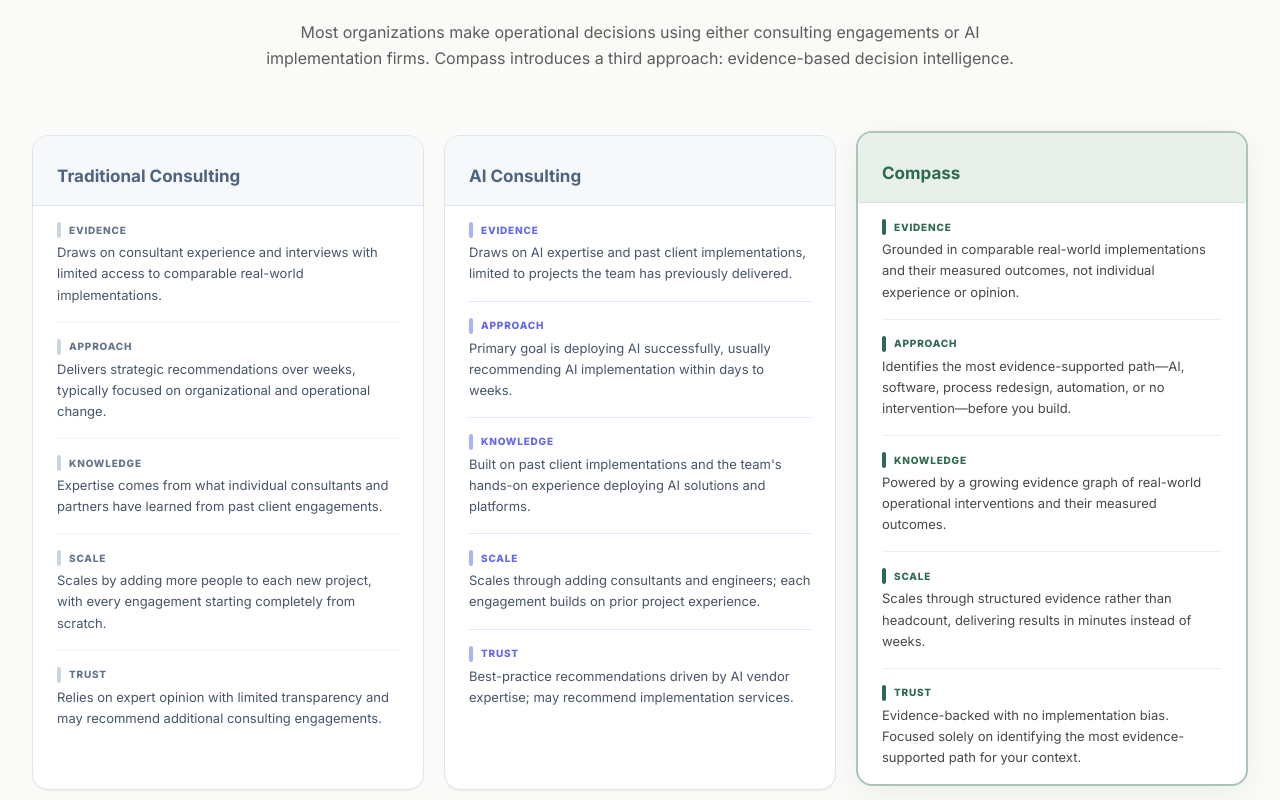
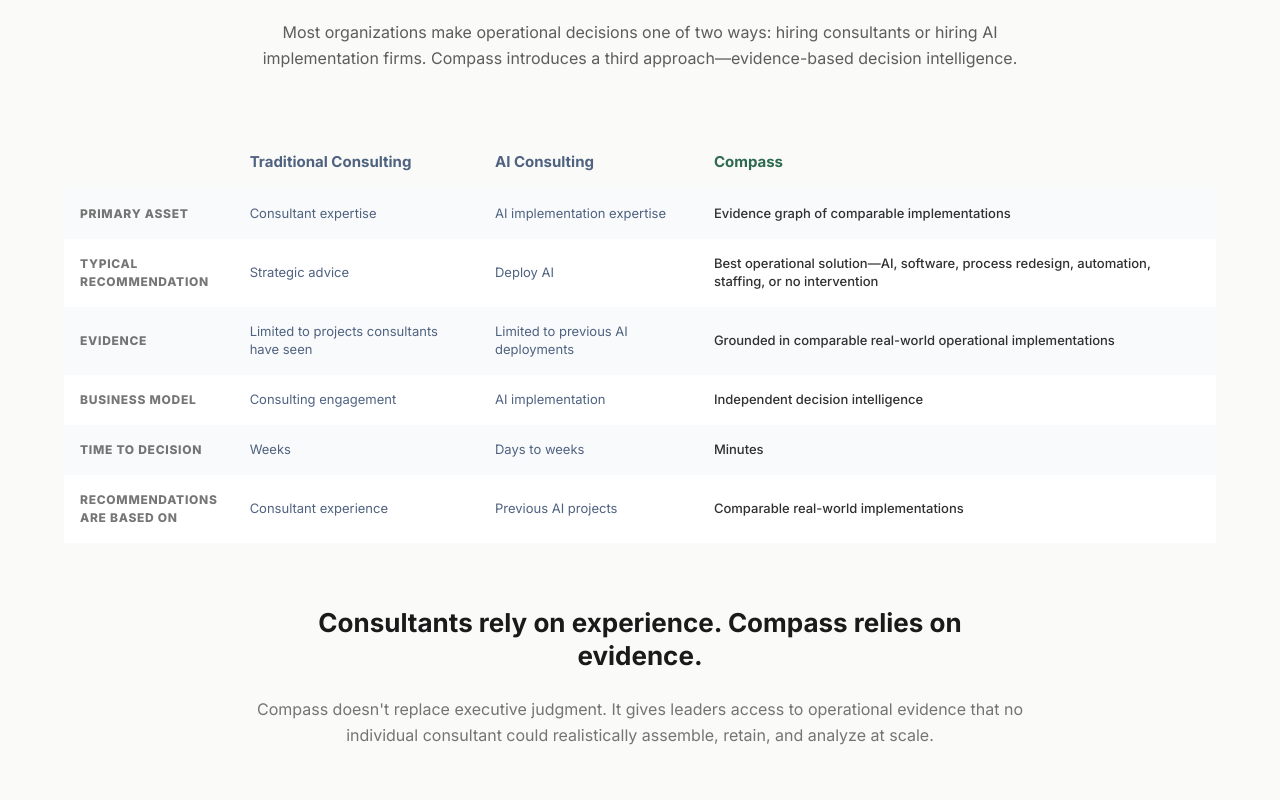
Before and after one commit to smithar106/Compass-Web, a Next.js app: page / in a window 1280 px wide. Shown: the part 1220-2020 px from the top of the page. Built offline with nearby package versions, Linux system fonts and the light colour scheme.

Commit message:
redesign comparison section: table layout, Apple-style rows, concise copy, remove Knowledge/Trust/Scale

```diff
--- a/src/app/page.tsx
+++ b/src/app/page.tsx
@@ -193,179 +193,86 @@ export default function HomePage() {
         </div>
       </section>
 
-      {/* Why Compass Is Different — 3 colored cards */}
+      {/* Why Compass Is Different — comparison table */}
       <section className="py-24 px-4 sm:px-6 lg:px-8">
-        <div className="mx-auto max-w-7xl">
+        <div className="mx-auto max-w-6xl">
           <div className="text-center mb-16">
             <h2 className="text-[28px] md:text-[34px] font-bold text-ink tracking-tight">Why Compass Is Different</h2>
             <p className="mt-4 text-base text-ink/70 max-w-3xl mx-auto leading-relaxed">
-              Most organizations make operational decisions using either consulting engagements or AI implementation firms.
-              {" "}Compass introduces a third approach: evidence-based decision intelligence.
+              Most organizations make operational decisions one of two ways: hiring consultants or hiring AI implementation firms.
+              Compass introduces a third approach—evidence-based decision intelligence.
             </p>
           </div>
 
-          <div className="grid grid-cols-1 md:grid-cols-3 gap-5 items-stretch">
-            {/* Traditional Consulting */}
-            <div className="relative flex flex-col rounded-2xl border border-[#dfe5ec] bg-white shadow-sm overflow-hidden">
-              <div className="px-6 pt-7 pb-4 bg-[#f6f8fa] border-b border-[#dfe5ec]">
-                <h3 className="text-[17px] font-bold text-[#4f6280]">Traditional Consulting</h3>
-              </div>
-              <div className="flex-1 px-6 py-4 space-y-4">
-                <div>
-                  <div className="flex items-center gap-2 mb-1">
-                    <div className="w-1 h-4 rounded-full bg-slate-300" />
-                    <p className="text-[10px] font-extrabold uppercase tracking-[0.08em] text-slate-500">Evidence</p>
-                  </div>
-                  <p className="text-[13px] text-slate-600 leading-relaxed">
-                    Draws on consultant experience and interviews with limited access to comparable real-world implementations.
-                  </p>
-                </div>
-                <div className="border-t border-slate-100 pt-4">
-                  <div className="flex items-center gap-2 mb-1">
-                    <div className="w-1 h-4 rounded-full bg-slate-300" />
-                    <p className="text-[10px] font-extrabold uppercase tracking-[0.08em] text-slate-500">Approach</p>
-                  </div>
-                  <p className="text-[13px] text-slate-600 leading-relaxed">
-                    Delivers strategic recommendations over weeks, typically focused on organizational and operational change.
-                  </p>
-                </div>
-                <div className="border-t border-slate-100 pt-4">
-                  <div className="flex items-center gap-2 mb-1">
-                    <div className="w-1 h-4 rounded-full bg-slate-300" />
-                    <p className="text-[10px] font-extrabold uppercase tracking-[0.08em] text-slate-500">Knowledge</p>
-                  </div>
-                  <p className="text-[13px] text-slate-600 leading-relaxed">
-                    Expertise comes from what individual consultants and partners have learned from past client engagements.
-                  </p>
-                </div>
-                <div className="border-t border-slate-100 pt-4">
-                  <div className="flex items-center gap-2 mb-1">
-                    <div className="w-1 h-4 rounded-full bg-slate-300" />
-                    <p className="text-[10px] font-extrabold uppercase tracking-[0.08em] text-slate-500">Scale</p>
-                  </div>
-                  <p className="text-[13px] text-slate-600 leading-relaxed">
-                    Scales by adding more people to each new project, with every engagement starting completely from scratch.
-                  </p>
-                </div>
-                <div className="border-t border-slate-100 pt-4">
-                  <div className="flex items-center gap-2 mb-1">
-                    <div className="w-1 h-4 rounded-full bg-slate-300" />
-                    <p className="text-[10px] font-extrabold uppercase tracking-[0.08em] text-slate-500">Trust</p>
-                  </div>
-                  <p className="text-[13px] text-slate-600 leading-relaxed">
-                    Relies on expert opinion with limited transparency and may recommend additional consulting engagements.
-                  </p>
-                </div>
-              </div>
-            </div>
+          <div className="overflow-x-auto">
+            <table className="w-full text-left border-collapse">
+              <thead>
+                <tr>
+                  <th className="w-[140px] p-4 text-[11px] font-extrabold uppercase tracking-[0.08em] text-ink/40"></th>
+                  <th className="p-4 text-[15px] font-bold text-[#4f6280]">Traditional Consulting</th>
+                  <th className="p-4 text-[15px] font-bold text-[#4f6280]">AI Consulting</th>
+                  <th className="p-4 text-[15px] font-bold text-forest">Compass</th>
+                </tr>
+              </thead>
+              <tbody>
+                {[
+                  {
+                    label: "Primary Asset",
+                    consulting: "Consultant expertise",
+                    ai: "AI implementation expertise",
+                    compass: "Evidence graph of comparable implementations",
+                  },
+                  {
+                    label: "Typical Recommendation",
+                    consulting: "Strategic advice",
+                    ai: "Deploy AI",
+                    compass: "Best operational solution—AI, software, process redesign, automation, staffing, or no intervention",
+                  },
+                  {
+                    label: "Evidence",
+                    consulting: "Limited to projects consultants have seen",
+                    ai: "Limited to previous AI deployments",
+                    compass: "Grounded in comparable real-world operational implementations",
+                  },
+                  {
+                    label: "Business Model",
+                    consulting: "Consulting engagement",
+                    ai: "AI implementation",
+                    compass: "Independent decision intelligence",
+                  },
+                  {
+                    label: "Time to Decision",
+                    consulting: "Weeks",
+                    ai: "Days to weeks",
+                    compass: "Minutes",
+                  },
+                  {
+                    label: "Recommendations are based on",
+                    consulting: "Consultant experience",
+                    ai: "Previous AI projects",
+                    compass: "Comparable real-world implementations",
+                  },
+                ].map((row, i) => (
+                  <tr key={row.label} className={i % 2 === 0 ? "bg-[#f9fafb]" : "bg-white"}>
+                    <td className="p-4 text-[12px] font-extrabold text-ink/60 uppercase tracking-[0.06em]">{row.label}</td>
+                    <td className="p-4 text-[13px] text-[#4f6280] leading-snug">{row.consulting}</td>
+                    <td className="p-4 text-[13px] text-[#4f6280] leading-snug">{row.ai}</td>
+                    <td className="p-4 text-[13px] text-ink/90 leading-snug font-[500]">{row.compass}</td>
+                  </tr>
+                ))}
+              </tbody>
+            </table>
+          </div>
 
-            {/* AI Consulting */}
-            <div className="relative flex flex-col rounded-2xl border border-[#dfe5ec] bg-white shadow-sm overflow-hidden">
-              <div className="px-6 pt-7 pb-4 bg-[#f6f8fa] border-b border-[#dfe5ec]">
-                <h3 className="text-[17px] font-bold text-[#4f6280]">AI Consulting</h3>
-              </div>
-              <div className="flex-1 px-6 py-4 space-y-4">
-                <div>
-                  <div className="flex items-center gap-2 mb-1">
-                    <div className="w-1 h-4 rounded-full bg-indigo-300" />
-                    <p className="text-[10px] font-extrabold uppercase tracking-[0.08em] text-indigo-500">Evidence</p>
-                  </div>
-                  <p className="text-[13px] text-slate-600 leading-relaxed">
-                    Draws on AI expertise and past client implementations, limited to projects the team has previously delivered.
-                  </p>
-                </div>
-                <div className="border-t border-indigo-100 pt-4">
-                  <div className="flex items-center gap-2 mb-1">
-                    <div className="w-1 h-4 rounded-full bg-indigo-300" />
-                    <p className="text-[10px] font-extrabold uppercase tracking-[0.08em] text-indigo-500">Approach</p>
-                  </div>
-                  <p className="text-[13px] text-slate-600 leading-relaxed">
-                    Primary goal is deploying AI successfully, usually recommending AI implementation within days to weeks.
-                  </p>
-                </div>
-                <div className="border-t border-indigo-100 pt-4">
-                  <div className="flex items-center gap-2 mb-1">
-                    <div className="w-1 h-4 rounded-full bg-indigo-300" />
-                    <p className="text-[10px] font-extrabold uppercase tracking-[0.08em] text-indigo-500">Knowledge</p>
-                  </div>
-                  <p className="text-[13px] text-slate-600 leading-relaxed">
-                    Built on past client implementations and the team's hands-on experience deploying AI solutions and platforms.
-                  </p>
-                </div>
-                <div className="border-t border-indigo-100 pt-4">
-                  <div className="flex items-center gap-2 mb-1">
-                    <div className="w-1 h-4 rounded-full bg-indigo-300" />
-                    <p className="text-[10px] font-extrabold uppercase tracking-[0.08em] text-indigo-500">Scale</p>
-                  </div>
-                  <p className="text-[13px] text-slate-600 leading-relaxed">
-                    Scales through adding consultants and engineers; each engagement builds on prior project experience.
-                  </p>
-                </div>
-                <div className="border-t border-indigo-100 pt-4">
-                  <div className="flex items-center gap-2 mb-1">
-                    <div className="w-1 h-4 rounded-full bg-indigo-300" />
-                    <p className="text-[10px] font-extrabold uppercase tracking-[0.08em] text-indigo-500">Trust</p>
-                  </div>
-                  <p className="text-[13px] text-slate-600 leading-relaxed">
-                    Best-practice recommendations driven by AI vendor expertise; may recommend implementation services.
-                  </p>
-                </div>
-              </div>
-            </div>
-
-            {/* Compass */}
-            <div className="relative flex flex-col rounded-2xl border-2 border-forest/40 shadow-[0_8px_32px_-8px_rgba(45,106,79,0.12)] bg-white order-first md:order-none md:-translate-y-1 overflow-hidden">
-              <div className="px-6 pt-7 pb-4 bg-mist border-b border-forest/10">
-                <h3 className="text-[17px] font-bold text-forest">Compass</h3>
-              </div>
-              <div className="flex-1 px-6 py-4 space-y-4">
-                <div>
-                  <div className="flex items-center gap-2 mb-1">
-                    <div className="w-1 h-4 rounded-full bg-forest" />
-                    <p className="text-[10px] font-extrabold uppercase tracking-[0.08em] text-forest">Evidence</p>
-                  </div>
-                  <p className="text-[13px] text-ink/80 leading-relaxed">
-                    Grounded in comparable real-world implementations and their measured outcomes, not individual experience or opinion.
-                  </p>
-                </div>
-                <div className="border-t border-forest/10 pt-4">
-                  <div className="flex items-center gap-2 mb-1">
-                    <div className="w-1 h-4 rounded-full bg-forest" />
-                    <p className="text-[10px] font-extrabold uppercase tracking-[0.08em] text-forest">Approach</p>
-                  </div>
-                  <p className="text-[13px] text-ink/80 leading-relaxed">
-                    Identifies the most evidence-supported path—AI, software, process redesign, automation, or no intervention—before you build.
-                  </p>
-                </div>
-                <div className="border-t border-forest/10 pt-4">
-                  <div className="flex items-center gap-2 mb-1">
-                    <div className="w-1 h-4 rounded-full bg-forest" />
-                    <p className="text-[10px] font-extrabold uppercase tracking-[0.08em] text-forest">Knowledge</p>
-                  </div>
-                  <p className="text-[13px] text-ink/80 leading-relaxed">
-                    Powered by a growing evidence graph of real-world operational interventions and their measured outcomes.
-                  </p>
-                </div>
-                <div className="border-t border-forest/10 pt-4">
-                  <div className="flex items-center gap-2 mb-1">
-                    <div className="w-1 h-4 rounded-full bg-forest" />
-                    <p className="text-[10px] font-extrabold uppercase tracking-[0.08em] text-forest">Scale</p>
-                  </div>
-                  <p className="text-[13px] text-ink/80 leading-relaxed">
-                    Scales through structured evidence rather than headcount, delivering results in minutes instead of weeks.
-                  </p>
-                </div>
-                <div className="border-t border-forest/10 pt-4">
-                  <div className="flex items-center gap-2 mb-1">
-                    <div className="w-1 h-4 rounded-full bg-forest" />
-                    <p className="text-[10px] font-extrabold uppercase tracking-[0.08em] text-forest">Trust</p>
-                  </div>
-                  <p className="text-[13px] text-ink/80 leading-relaxed">
-                    Evidence-backed with no implementation bias. Focused solely on identifying the most evidence-supported path for your context.
-                  </p>
-                </div>
-              </div>
-            </div>
+          {/* Bottom callout */}
+          <div className="mt-16 text-center max-w-3xl mx-auto">
+            <p className="text-[22px] md:text-[26px] font-bold text-ink leading-tight">
+              Consultants rely on experience. Compass relies on evidence.
+            </p>
+            <p className="mt-6 text-base text-ink/60 leading-relaxed">
+              Compass doesn&apos;t replace executive judgment.
+              It gives leaders access to operational evidence that no individual consultant could realistically assemble, retain, and analyze at scale.
+            </p>
           </div>
 
           {/* Who Compass is for (8th section) */}
@@ -396,12 +303,11 @@ export default function HomePage() {
           {/* Bottom callout */}
           <div className="mt-16 text-center max-w-3xl mx-auto">
             <p className="text-[22px] md:text-[26px] font-bold text-ink leading-tight">
-              {"\u201C"}Consultants scale through people.<br />
-              Compass scales through evidence.{"\u201D"}
+              Consultants rely on experience. Compass relies on evidence.
             </p>
             <p className="mt-6 text-base text-ink/60 leading-relaxed">
-              Compass doesn&apos;t replace executive judgment.{" "}
-              It gives decision-makers access to operational evidence that no individual advisor could realistically assemble, retain, and analyze at scale.
+              Compass doesn&apos;t replace executive judgment.
+              It gives leaders access to operational evidence that no individual consultant could realistically assemble, retain, and analyze at scale.
             </p>
           </div>
         </div>
```
